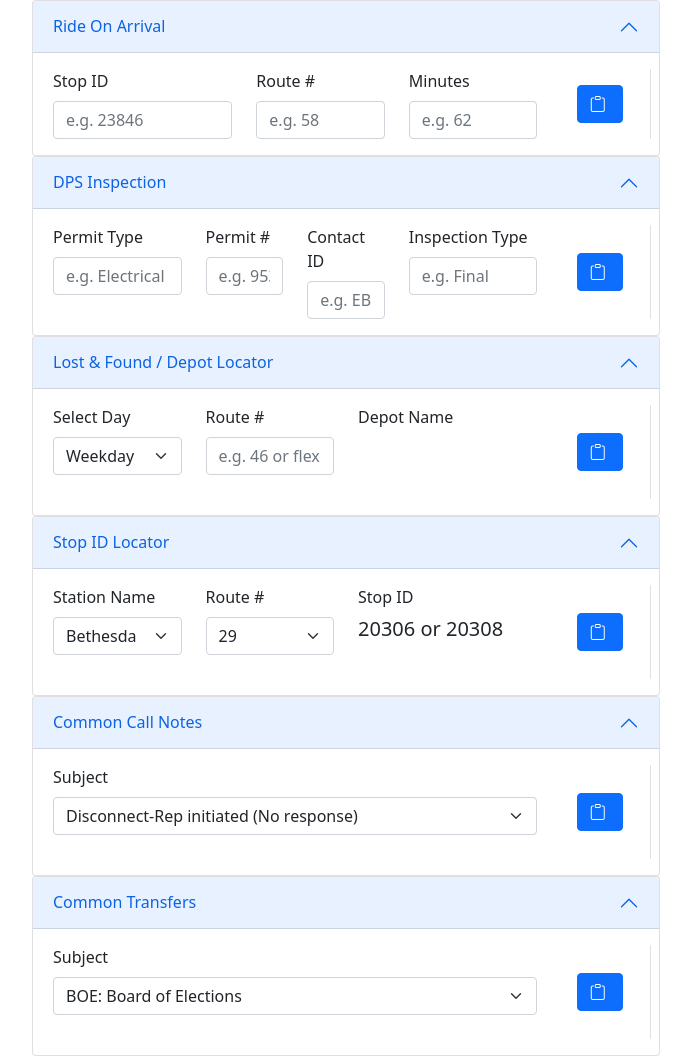
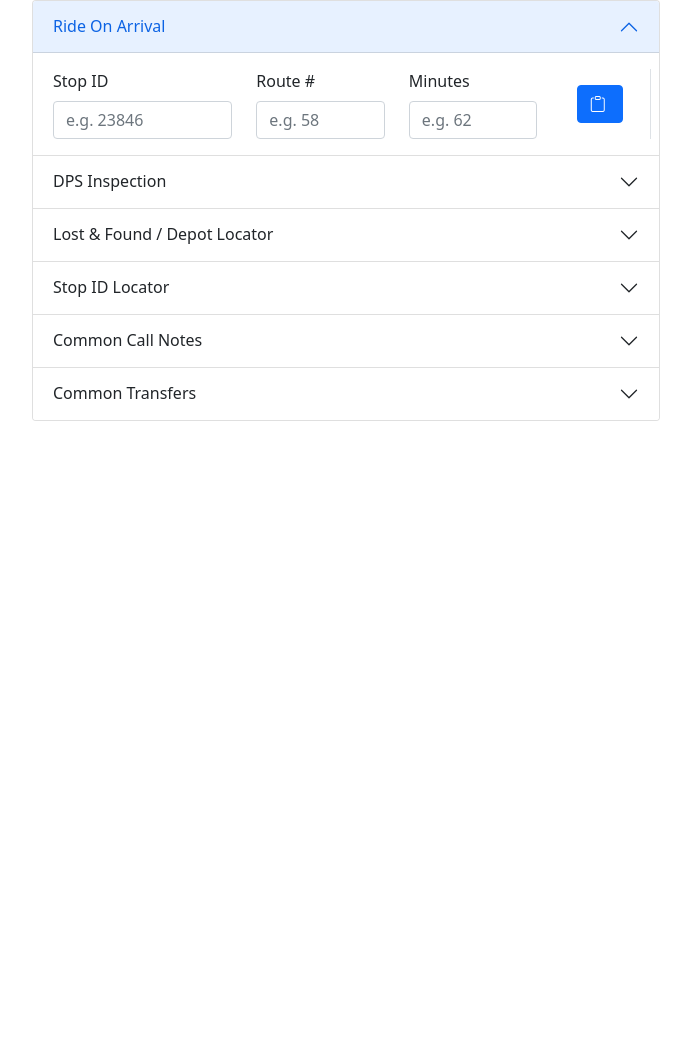
Before and after one commit to thorrellt/mc311-tool, a website: page index.html in a window 1280 px wide. Shown: the whole page, without its empty margins (294-985 px from the left). After the commit the page ends 800 px from the top, so only its background shows below. Drawn offline with nearby package versions, Linux system fonts and the light colour scheme.

Commit message:
update accordions to collapse

```diff
--- a/index.html
+++ b/index.html
@@ -22,7 +22,7 @@
 
     <!-- BUS ARRIVAL SECTION -->
     <section class="row justify-content-center" id="ride-on-arrival">
-        <div class="accordion col-md-10 col-lg-8 col-xl-6" id="ride-on-arrival-accordian">
+        <div class="accordion col-md-10 col-lg-8 col-xl-6" id="main-accordian">
             <div class="accordion-item">
                 <h2 class="accordion-header" id="ride-on-arrival-heading">
                     <button class="accordion-button" type="button" data-bs-toggle="collapse"
@@ -32,7 +32,7 @@
                     </button>
                 </h2>
                 <div id="ride-on-arrival-body" class="accordion-collapse collapse show"
-                    aria-labelledby="ride-on-arrival-heading" data-bs-parent="#ride-on-arrival-accordian">
+                    aria-labelledby="ride-on-arrival-heading" data-bs-parent="#main-accordian">
                     <div class="accordion-body">
                         <div class="row">
                             <div class="col-4">
@@ -64,23 +64,18 @@
                     </div>
                 </div>
             </div>
-        </div>
-    </section>
 
-
-    <!-- DPS INSPECTION SCHEDULING -->
-    <section class="row justify-content-center" id="inspection-scheduler">
-        <div class="accordion col-md-10 col-lg-8 col-xl-6" id="inspection-scheduler-accordian">
+            <!-- DPS INSPECTION SCHEDULING -->
             <div class="accordion-item">
                 <h2 class="accordion-header" id="inspection-scheduler-heading">
-                    <button class="accordion-button" type="button" data-bs-toggle="collapse"
-                        data-bs-target="#inspection-scheduler-body" aria-expanded="true"
+                    <button class="accordion-button collapsed" type="button" data-bs-toggle="collapse"
+                        data-bs-target="#inspection-scheduler-body" aria-expanded="false"
                         aria-controls="inspection-scheduler-body">
                         DPS Inspection
                     </button>
                 </h2>
-                <div id="inspection-scheduler-body" class="accordion-collapse collapse show"
-                    aria-labelledby="inspection-scheduler-heading" data-bs-parent="#inspection-scheduler-accordian">
+                <div id="inspection-scheduler-body" class="accordion-collapse collapse "
+                    aria-labelledby="inspection-scheduler-heading" data-bs-parent="#main-accordian">
                     <div class="accordion-body">
                         <div class="row">
                             <div class="col-3">
@@ -118,22 +113,17 @@
                     </div>
                 </div>
             </div>
-        </div>
-    </section>
 
-
-    <!-- LOST & FOUND / DEPOT LOCATOR -->
-    <section class="row justify-content-center" id="lost-and-found">
-        <div class="accordion col-md-10 col-lg-8 col-xl-6" id="lost-and-found-accordian">
+            <!-- LOST & FOUND / DEPOT LOCATOR -->
             <div class="accordion-item">
                 <h2 class="accordion-header" id="lost-and-found-heading">
-                    <button class="accordion-button" type="button" data-bs-toggle="collapse"
-                        data-bs-target="#lost-and-found-body" aria-expanded="true" aria-controls="lost-and-found-body">
+                    <button class="accordion-button collapsed" type="button" data-bs-toggle="collapse"
+                        data-bs-target="#lost-and-found-body" aria-expanded="false" aria-controls="lost-and-found-body">
                         Lost & Found / Depot Locator
                     </button>
                 </h2>
-                <div id="lost-and-found-body" class="accordion-collapse collapse show"
-                    aria-labelledby="lost-and-found-heading" data-bs-parent="#lost-and-found-accordian">
+                <div id="lost-and-found-body" class="accordion-collapse collapse"
+                    aria-labelledby="lost-and-found-heading" data-bs-parent="#main-accordian">
                     <div class="accordion-body">
                         <div class="row">
                             <div class="col-3">
@@ -168,22 +158,17 @@
                     </div>
                 </div>
             </div>
-        </div>
-    </section>
 
-
-    <!-- RIDE ON STOD ID LOCATOR -->
-    <section class="row justify-content-center" id="stop-id">
-        <div class="accordion col-md-10 col-lg-8 col-xl-6" id="stop-id-accordian">
+            <!-- RIDE ON STOD ID LOCATOR -->
             <div class="accordion-item">
                 <h2 class="accordion-header" id="stop-id-heading">
-                    <button class="accordion-button" type="button" data-bs-toggle="collapse"
+                    <button class="accordion-button collapsed" type="button" data-bs-toggle="collapse"
                         data-bs-target="#stop-id-body" aria-expanded="true" aria-controls="stop-id-body">
                         Stop ID Locator
                     </button>
                 </h2>
-                <div id="stop-id-body" class="accordion-collapse collapse show" aria-labelledby="stop-id-heading"
-                    data-bs-parent="#stop-id-accordian">
+                <div id="stop-id-body" class="accordion-collapse collapse" aria-labelledby="stop-id-heading"
+                    data-bs-parent="#main-accordian">
                     <div class="accordion-body">
                         <div class="row">
                             <div class="col-3">
@@ -191,22 +176,6 @@
                                 <div class="mb-4 input-group">
 
                                     <select class="form-select" id="stop-id-stations" >
-                                        <!-- <option value="bethesda" >Bethesda</option>
-                                        <option value="forest_glen">Forest Glen</option>
-                                        <option value="friendship_heights">Friendship Heights</option>
-                                        <option value="germantown" >Germantown</option>
-                                        <option value="glenmont">Glenmont</option>
-                                        <option value="grosvenor">Grosvenor</option>
-                                        <option value="lakeforest" >Lakeforest</option>
-                                        <option value="medical_center">Medical Center</option>
-                                        <option value="montgomery_mall">Montgomery Mall</option>
-                                        <option value="rockville" >Rockville</option>
-                                        <option value="shady_grove">Shady Grove</option>
-                                        <option value="silver_spring">Silver Spring</option>
-                                        <option value="twinbrook">Twinbrook</option>
-                                        <option value="wheaton" >Wheaton</option>
-                                        <option value="white_flint">White Flint</option> -->
-
                                     </select>
                                 </div>
                             </div>
@@ -235,21 +204,17 @@
                     </div>
                 </div>
             </div>
-        </div>
-    </section>
 
-    <!-- COMMON CALL NOTES -->
-    <section class="row justify-content-center" id="common-calls">
-        <div class="accordion col-md-10 col-lg-8 col-xl-6" id="common-calls-accordian">
+            <!-- COMMON CALL NOTES -->
             <div class="accordion-item">
                 <h2 class="accordion-header" id="common-calls-heading">
-                    <button class="accordion-button" type="button" data-bs-toggle="collapse"
-                        data-bs-target="common-calls-body" aria-expanded="true" aria-controls="common-calls-body">
+                    <button class="accordion-button collapsed" type="button" data-bs-toggle="collapse"
+                        data-bs-target="#common-calls-body" aria-expanded="true" aria-controls="common-calls-body">
                         Common Call Notes
                     </button>
                 </h2>
-                <div id="common-calls-body" class="accordion-collapse collapse show"
-                    aria-labelledby="common-calls-heading" data-bs-parent="common-calls-accordian">
+                <div id="common-calls-body" class="accordion-collapse collapse "
+                    aria-labelledby="common-calls-heading" data-bs-parent="#main-accordian">
                     <div class="accordion-body">
                         <div class="row">
                             <div class="col-10">
@@ -270,21 +235,17 @@
                     </div>
                 </div>
             </div>
-        </div>
-    </section>
 
-    <!-- COMMON XFERS -->
-    <section class="row justify-content-center" id="common-xfers">
-        <div class="accordion col-md-10 col-lg-8 col-xl-6" id="common-xfers-accordian">
+            <!-- COMMON XFERS -->
             <div class="accordion-item">
                 <h2 class="accordion-header" id="common-xfers-heading">
-                    <button class="accordion-button" type="button" data-bs-toggle="collapse"
-                        data-bs-target="common-xfers-body" aria-expanded="true" aria-controls="common-xfers-body">
+                    <button class="accordion-button collapsed" type="button" data-bs-toggle="collapse"
+                        data-bs-target="#common-xfers-body" aria-expanded="true" aria-controls="common-xfers-body">
                         Common Transfers
                     </button>
                 </h2>
-                <div id="common-xfers-body" class="accordion-collapse collapse show"
-                    aria-labelledby="common-xfers-heading" data-bs-parent="common-xfers-accordian">
+                <div id="common-xfers-body" class="accordion-collapse collapse"
+                    aria-labelledby="common-xfers-heading" data-bs-parent="#main-accordian">
                     <div class="accordion-body">
                         <div class="row">
                             <div class="col-10">
```
